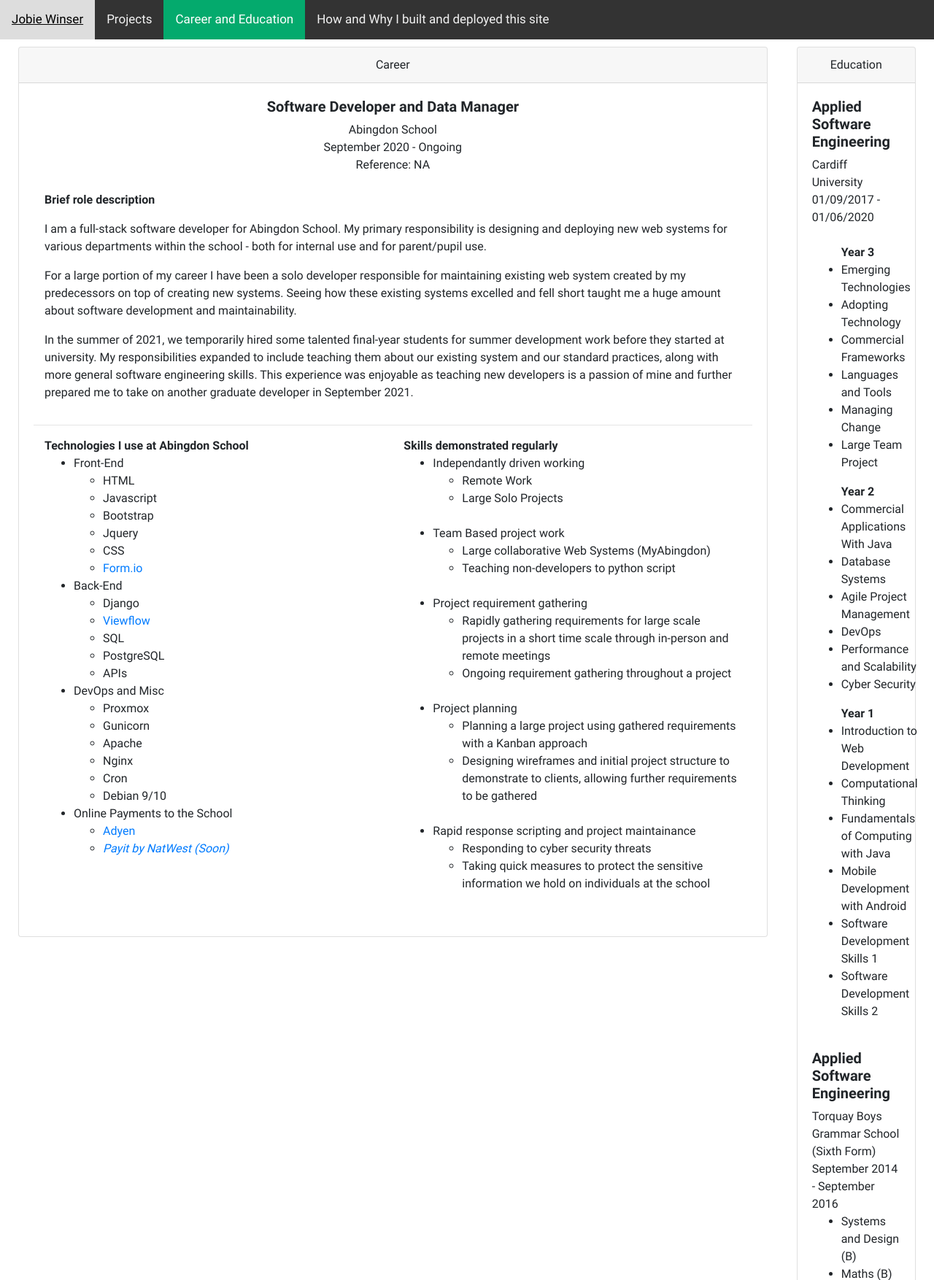
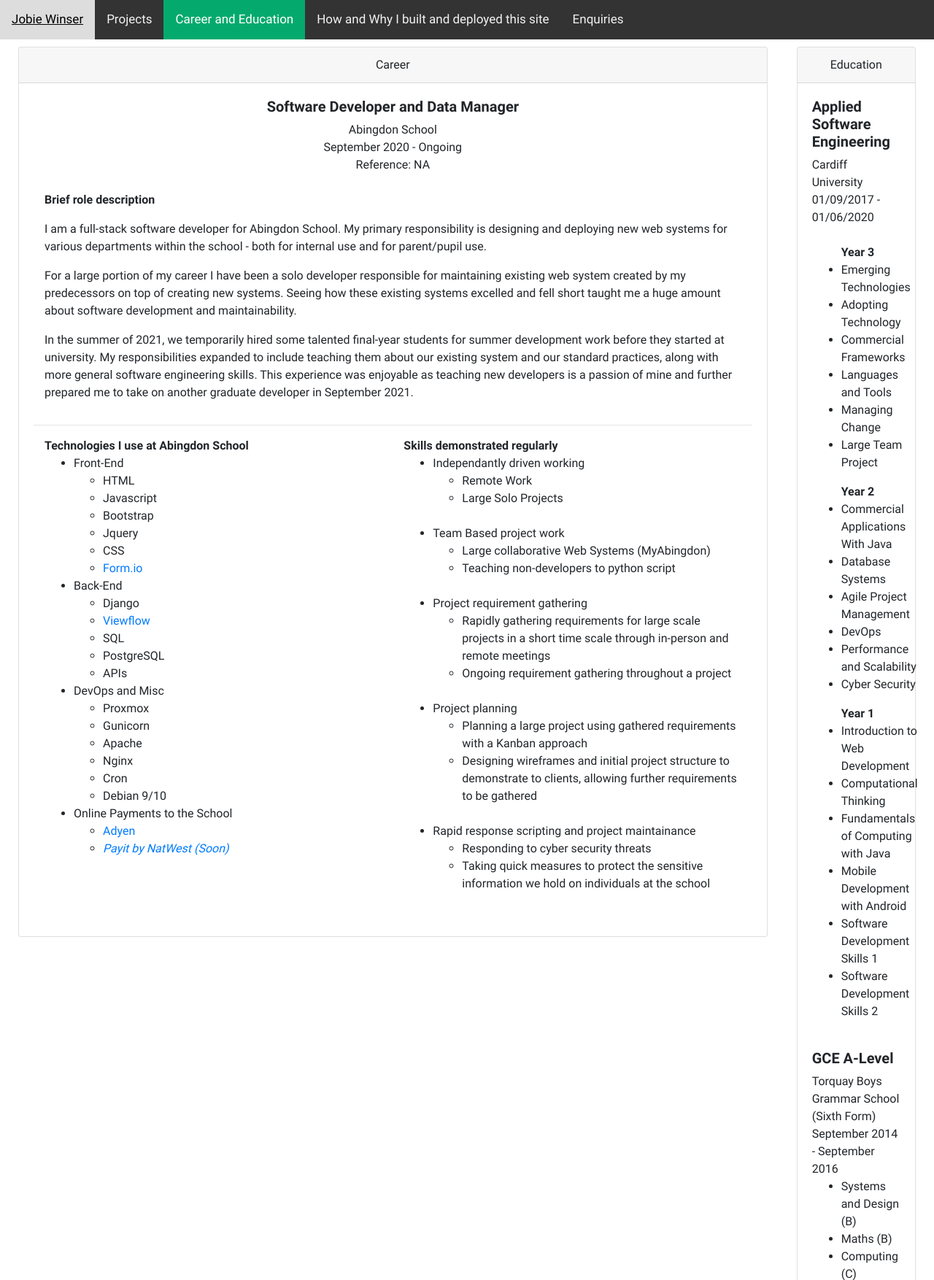
Before and after one commit to jobiewinser/jobiewebsite, a Django app: page /career/ in a window 1280 px wide. Shown: the top 1754 px of the page at 73% size. Run offline with Django 3.2, Linux system fonts and the light colour scheme; some libraries are stand-ins or nearby versions.

Commit message:
Added enquiries page. Not much added to it yes. Typos fixed and added a link to large technology images similar to technology name label on home page

```diff
--- a/core/urls.py
+++ b/core/urls.py
@@ -24,5 +24,6 @@ urlpatterns = [
     path('project/image/<int:projectimage_id>', coreviews.Project_Image_Download.as_view(), name='project-image-download'),
     path('career/', coreviews.CareerView.as_view(), name='career'),
     path('site/', coreviews.SiteView.as_view(), name='site'),
+    path('enquiries/', coreviews.EnquiriesView.as_view(), name='enquiries'),
 
 ]
--- a/core/views.py
+++ b/core/views.py
@@ -63,3 +63,10 @@ class Project_Image_Download(View):
             httpresponse = HttpResponse(projectimage.image.file, content_type='application/force-download')
             httpresponse['Content-Disposition'] = 'attachment; filename="'+projectimage.project.name+' Screenshot'+os.path.splitext(projectimage.image.file.name)[1]+'"'
             return httpresponse
+
+class EnquiriesView(TemplateView):
+    template_name='core/enquiries.html'
+
+    def get_context_data(self, **kwargs):
+        context = super(TemplateView, self).get_context_data(**kwargs)
+        return context
--- a/templates/core/base.html
+++ b/templates/core/base.html
@@ -26,6 +26,7 @@
                 <a class="{% block projects_nav_active %}{%endblock projects_nav_active%}" href="/projects">Projects</a>
                 <a class="{% block career_nav_active %}{%endblock career_nav_active%}" href="/career">Career and Education</a>
                 <a class="{% block site_nav_active %}{%endblock site_nav_active%}" href="/site">How and Why I built and deployed this site</a>
+                <a class="{% block enquiries_nav_active %}{%endblock enquiries_nav_active%}" href="/enquiries">Enquiries</a>
             </div>
         {%endblock topnav%}
 
--- a/templates/core/career.html
+++ b/templates/core/career.html
@@ -199,7 +199,7 @@
                     </div>
                     <br>
                     <div >
-                        <h5 style="font-family:Roboto-Bold">Applied Software Engineering</h5>
+                        <h5 style="font-family:Roboto-Bold">GCE A-Level</h5>
                         <a>Torquay Boys Grammar School (Sixth Form)</a>
                         <br>
                         <a>September 2014 - September 2016</a>
--- a/templates/core/home.html
+++ b/templates/core/home.html
@@ -34,7 +34,7 @@
             {%for technology in technologies%}
                 <div class="col-lg-4 pb-4" id="technology-{{technology.pk}}" data-searchable="true">
                     <div class="card filter-card h-100">
-                        <a href="#"><img class="card-img-top " src="media/{{technology.image}}"></a>
+                        <a href="/projects/technology={{technology.pk}}"><img class="card-img-top " src="media/{{technology.image}}"></a>
                         <div class="card-body">
                             <h5 class="filter-card-title searchable-text"><a href="/projects/technology={{technology.pk}}">{{technology.name}}</a></h5>
                             <p class="card-text">
```
Also changed, not shown: templates/core/enquiries.html (renamed from templates/core/site.html, +5 -5 lines).
